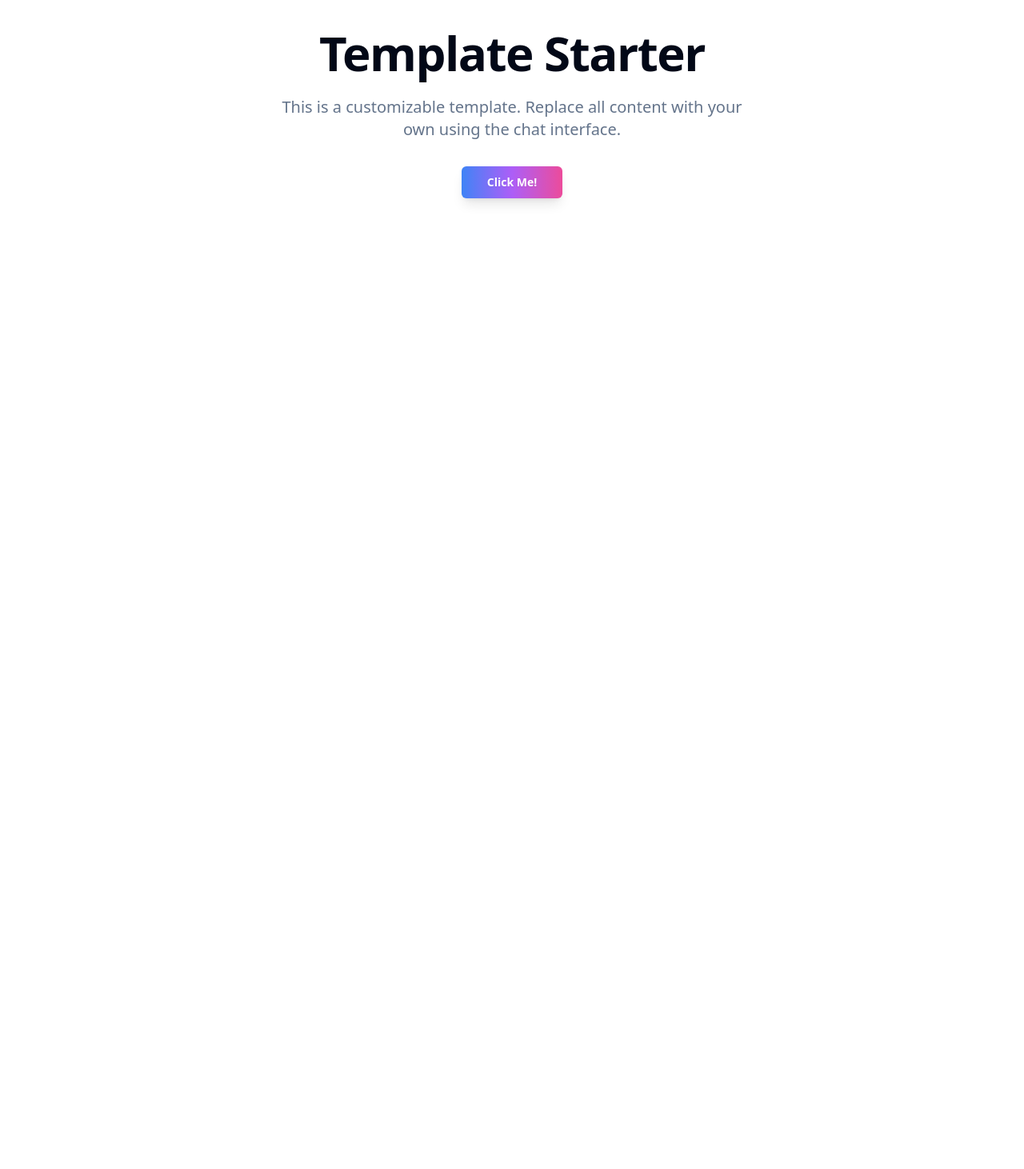
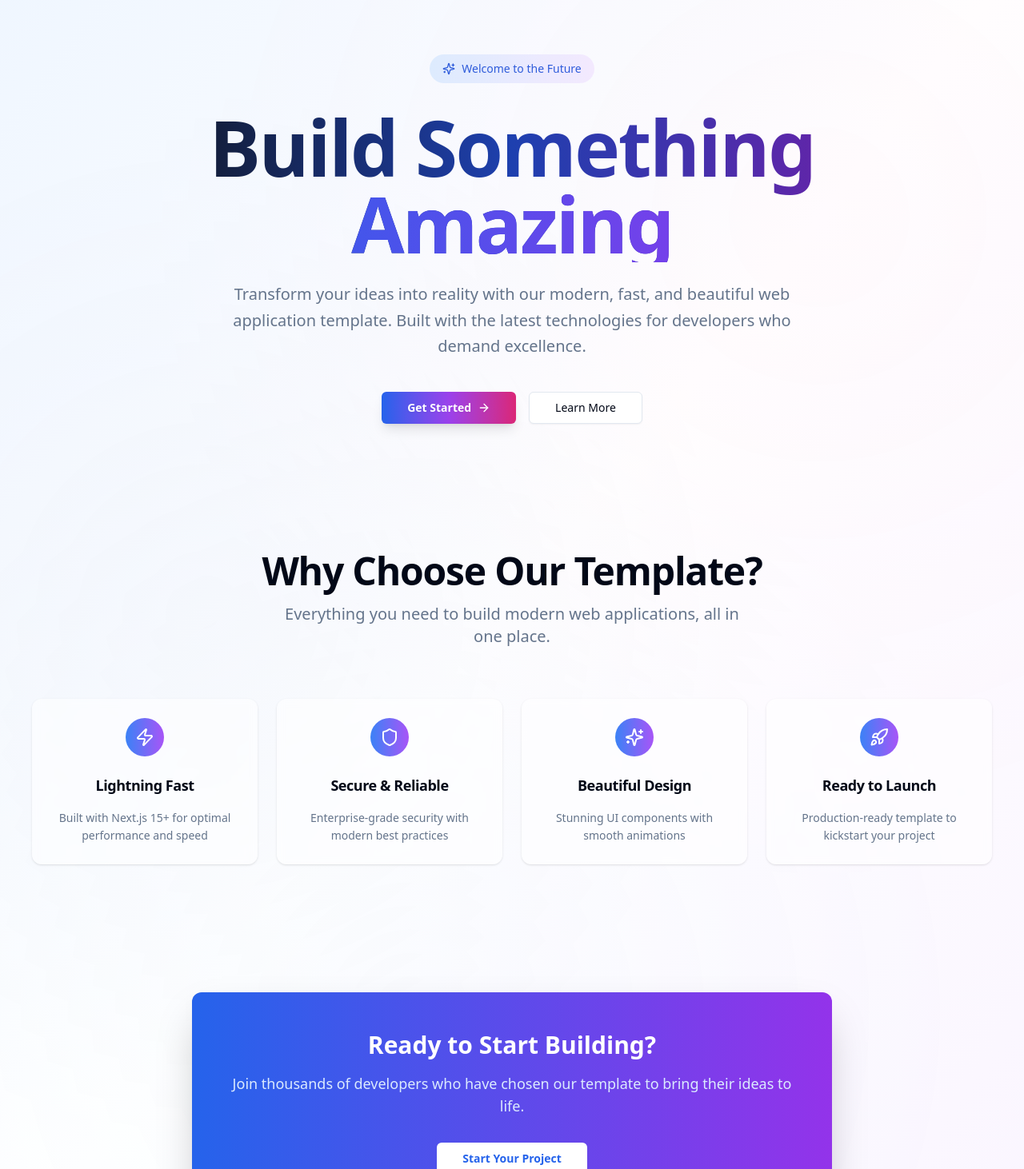
Before and after one commit to magnolia-AI/helloooo-IehaS, a Next.js app: page / in a window 1280 px wide. Shown: the part 60-1522 px from the top of the page at 80% size. Before the commit the page ends 800 px from the top, so only its background shows below. Built offline with nearby package versions, Linux system fonts and the light colour scheme.

Commit message:
Update files after message

```diff
--- a/app/page.tsx
+++ b/app/page.tsx
@@ -1,17 +1,14 @@
 'use client'
 import { Button } from '@/components/ui/button'
-import { Card, CardContent } from '@/components/ui/card'
+import { Card, CardContent, CardHeader, CardTitle } from '@/components/ui/card'
 import { useToast } from "@/hooks/use-toast"
 import { useState, useRef, useEffect } from 'react'
+import { ArrowRight, Sparkles, Zap, Shield, Rocket } from 'lucide-react'
 
-{/*
-  TEMPLATE PAGE: Home
-  This is a template home page.
-  Replace all content with content that suits the users request.
-*/}
 export default function Home() {
   const { toast } = useToast()
   const [mousePosition, setMousePosition] = useState({ x: 50, y: 50 })
+  const [scrollY, setScrollY] = useState(0)
   const buttonRef = useRef<HTMLButtonElement>(null)
 
   useEffect(() => {
@@ -24,41 +21,171 @@ export default function Home() {
       }
     }
 
+    const handleScroll = () => setScrollY(window.scrollY)
+
     window.addEventListener('mousemove', handleGlobalMouseMove)
-    return () => window.removeEventListener('mousemove', handleGlobalMouseMove)
+    window.addEventListener('scroll', handleScroll)
+
+    return () => {
+      window.removeEventListener('mousemove', handleGlobalMouseMove)
+      window.removeEventListener('scroll', handleScroll)
+    }
   }, [])
 
+  const features = [
+    {
+      icon: Zap,
+      title: "Lightning Fast",
+      description: "Built with Next.js 15+ for optimal performance and speed"
+    },
+    {
+      icon: Shield,
+      title: "Secure & Reliable",
+      description: "Enterprise-grade security with modern best practices"
+    },
+    {
+      icon: Sparkles,
+      title: "Beautiful Design",
+      description: "Stunning UI components with smooth animations"
+    },
+    {
+      icon: Rocket,
+      title: "Ready to Launch",
+      description: "Production-ready template to kickstart your project"
+    }
+  ]
+
   return (
-    <div className="min-h-full">
+    <div className="min-h-full relative overflow-hidden">
+      {/* Background Elements */}
+      <div className="absolute inset-0 bg-gradient-to-br from-blue-50 via-white to-purple-50 dark:from-gray-900 dark:via-gray-900 dark:to-gray-800" />
+      <div
+        className="absolute inset-0 opacity-30"
+        style={{
+          backgroundImage: `radial-gradient(circle at 20% 50%, rgba(120, 119, 198, 0.1) 0%, transparent 50%), radial-gradient(circle at 80% 20%, rgba(255, 119, 198, 0.1) 0%, transparent 50%), radial-gradient(circle at 40% 80%, rgba(120, 200, 255, 0.1) 0%, transparent 50%)`,
+          transform: `translateY(${scrollY * 0.5}px)`
+        }}
+      />
 
-      <section className="container mx-auto px-4 pt-24 pb-20">
-        <div className="max-w-[800px] mx-auto text-center">
-          <h1 className="text-5xl font-bold tracking-tight lg:text-6xl">
-            Template Starter
+      {/* Hero Section */}
+      <section className="relative container mx-auto px-4 pt-32 pb-20">
+        <div className="max-w-[900px] mx-auto text-center">
+          <div className="inline-flex items-center gap-2 px-4 py-2 rounded-full bg-gradient-to-r from-blue-100 to-purple-100 dark:from-blue-900/30 dark:to-purple-900/30 text-sm font-medium text-blue-700 dark:text-blue-300 mb-8 animate-pulse">
+            <Sparkles className="w-4 h-4" />
+            Welcome to the Future
+          </div>
+
+          <h1 className="text-6xl font-bold tracking-tight lg:text-7xl xl:text-8xl bg-gradient-to-r from-gray-900 via-blue-800 to-purple-800 dark:from-white dark:via-blue-200 dark:to-purple-200 bg-clip-text text-transparent mb-6">
+            Build Something
+            <span className="block bg-gradient-to-r from-blue-600 to-purple-600 bg-clip-text text-transparent">
+              Amazing
+            </span>
           </h1>
-          <p className="mt-6 text-xl text-muted-foreground max-w-[600px] mx-auto">
-            This is a customizable template. Replace all content with your own using the chat interface.
+
+          <p className="mt-6 text-xl text-muted-foreground max-w-[700px] mx-auto leading-relaxed">
+            Transform your ideas into reality with our modern, fast, and beautiful web application template.
+            Built with the latest technologies for developers who demand excellence.
           </p>
-          <div className="mt-8">
+
+          <div className="mt-10 flex flex-col sm:flex-row gap-4 justify-center items-center">
             <Button
               ref={buttonRef}
-              onClick={() => toast({ title: "Button clicked!", description: "Your shiny button is working!" })}
+              onClick={() => toast({
+                title: "🚀 Ready to launch!",
+                description: "Your journey to building something amazing starts here!"
+              })}
               size="lg"
-              className="px-8 py-3 relative overflow-hidden text-white font-semibold shadow-lg hover:shadow-xl transition-all duration-300 transform hover:scale-105 border-0 bg-gradient-to-r from-blue-500 via-purple-500 to-pink-500"
+              className="px-8 py-4 relative overflow-hidden text-white font-semibold shadow-lg hover:shadow-xl transition-all duration-300 transform hover:scale-105 border-0 bg-gradient-to-r from-blue-600 via-purple-600 to-pink-600 group"
             >
-              <span className="relative z-10 drop-shadow-sm">Click Me!</span>
+              <span className="relative z-10 drop-shadow-sm flex items-center gap-2">
+                Get Started
+                <ArrowRight className="w-4 h-4 transition-transform group-hover:translate-x-1" />
+              </span>
               <div
                 className="absolute inset-0 opacity-20 transition-all duration-200 pointer-events-none"
                 style={{
                   background: `radial-gradient(circle 120px at ${mousePosition.x}% ${mousePosition.y}%,
-                    rgba(255, 255, 255, 0.3) 0%,
-                    rgba(255, 255, 255, 0.15) 40%,
+                    rgba(255, 255, 255, 0.4) 0%,
+                    rgba(255, 255, 255, 0.2) 40%,
                     transparent 70%
                   )`
                 }}
               />
             </Button>
+
+            <Button
+              variant="outline"
+              size="lg"
+              className="px-8 py-4 hover:bg-gray-50 dark:hover:bg-gray-800 transition-all duration-300 hover:scale-105"
+            >
+              Learn More
+            </Button>
           </div>
+        </div>
+      </section>
+
+      {/* Features Section */}
+      <section className="relative container mx-auto px-4 py-20">
+        <div className="max-w-[1200px] mx-auto">
+          <div className="text-center mb-16">
+            <h2 className="text-4xl font-bold tracking-tight lg:text-5xl mb-4">
+              Why Choose Our Template?
+            </h2>
+            <p className="text-xl text-muted-foreground max-w-[600px] mx-auto">
+              Everything you need to build modern web applications, all in one place.
+            </p>
+          </div>
+
+          <div className="grid grid-cols-1 md:grid-cols-2 lg:grid-cols-4 gap-6">
+            {features.map((feature, index) => (
+              <Card
+                key={index}
+                className="group hover:shadow-lg transition-all duration-300 hover:scale-105 border-0 bg-white/50 dark:bg-gray-800/50 backdrop-blur-sm"
+                style={{
+                  animationDelay: `${index * 100}ms`
+                }}
+              >
+                <CardHeader className="text-center pb-4">
+                  <div className="mx-auto w-12 h-12 rounded-full bg-gradient-to-r from-blue-500 to-purple-500 flex items-center justify-center mb-4 group-hover:scale-110 transition-transform duration-300">
+                    <feature.icon className="w-6 h-6 text-white" />
+                  </div>
+                  <CardTitle className="text-lg">{feature.title}</CardTitle>
+                </CardHeader>
+                <CardContent className="text-center">
+                  <p className="text-muted-foreground text-sm leading-relaxed">
+                    {feature.description}
+                  </p>
+                </CardContent>
+              </Card>
+            ))}
+          </div>
+        </div>
+      </section>
+
+      {/* CTA Section */}
+      <section className="relative container mx-auto px-4 py-20">
+        <div className="max-w-[800px] mx-auto text-center">
+          <Card className="border-0 bg-gradient-to-r from-blue-600 to-purple-600 text-white shadow-2xl">
+            <CardContent className="p-12">
+              <h3 className="text-3xl font-bold mb-4">
+                Ready to Start Building?
+              </h3>
+              <p className="text-blue-100 mb-8 text-lg">
+                Join thousands of developers who have chosen our template to bring their ideas to life.
+              </p>
+              <Button
+                size="lg"
+                variant="secondary"
+                className="px-8 py-4 bg-white text-blue-600 hover:bg-gray-100 font-semibold transition-all duration-300 hover:scale-105"
+                onClick={() => toast({
+                  title: "🎉 Welcome aboard!",
+                  description: "Let's build something incredible together!"
+                })}
+              >
+                Start Your Project
+              </Button>
+            </CardContent>
+          </Card>
         </div>
       </section>
     </div>
```
